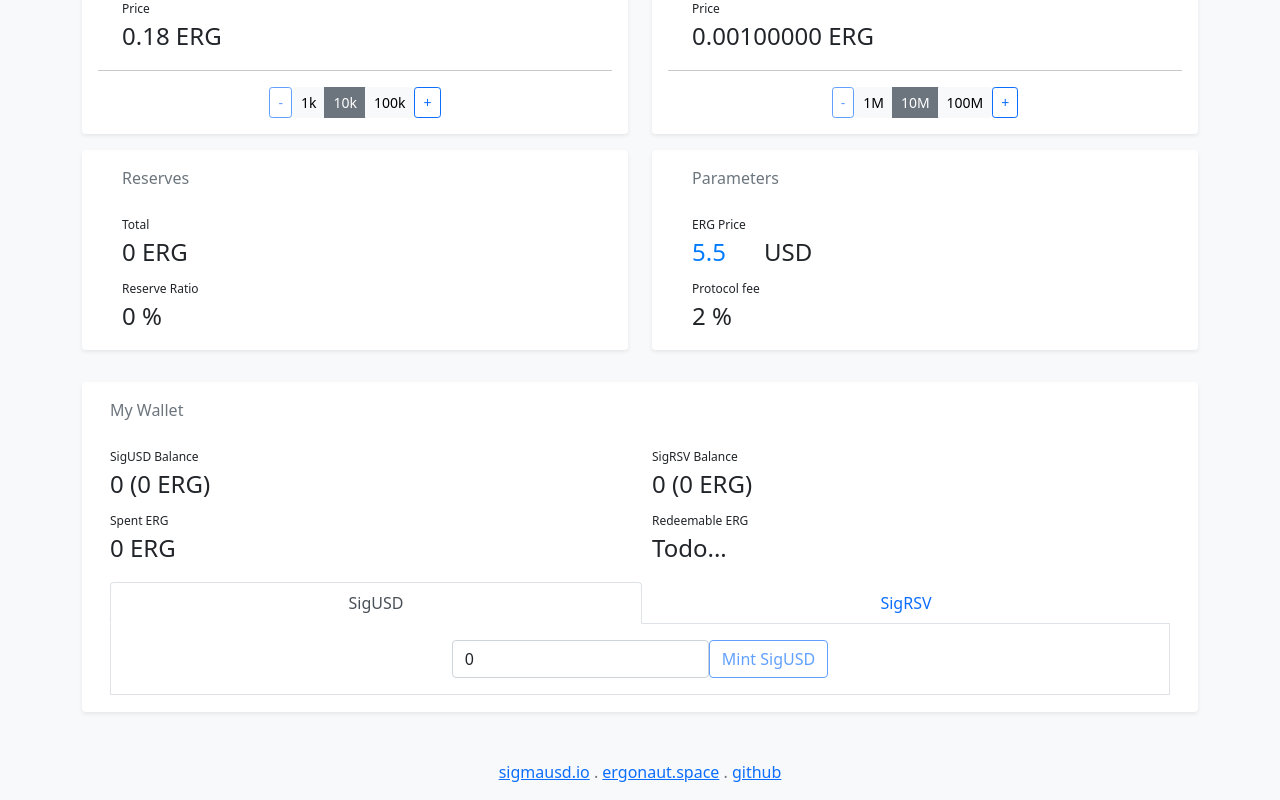
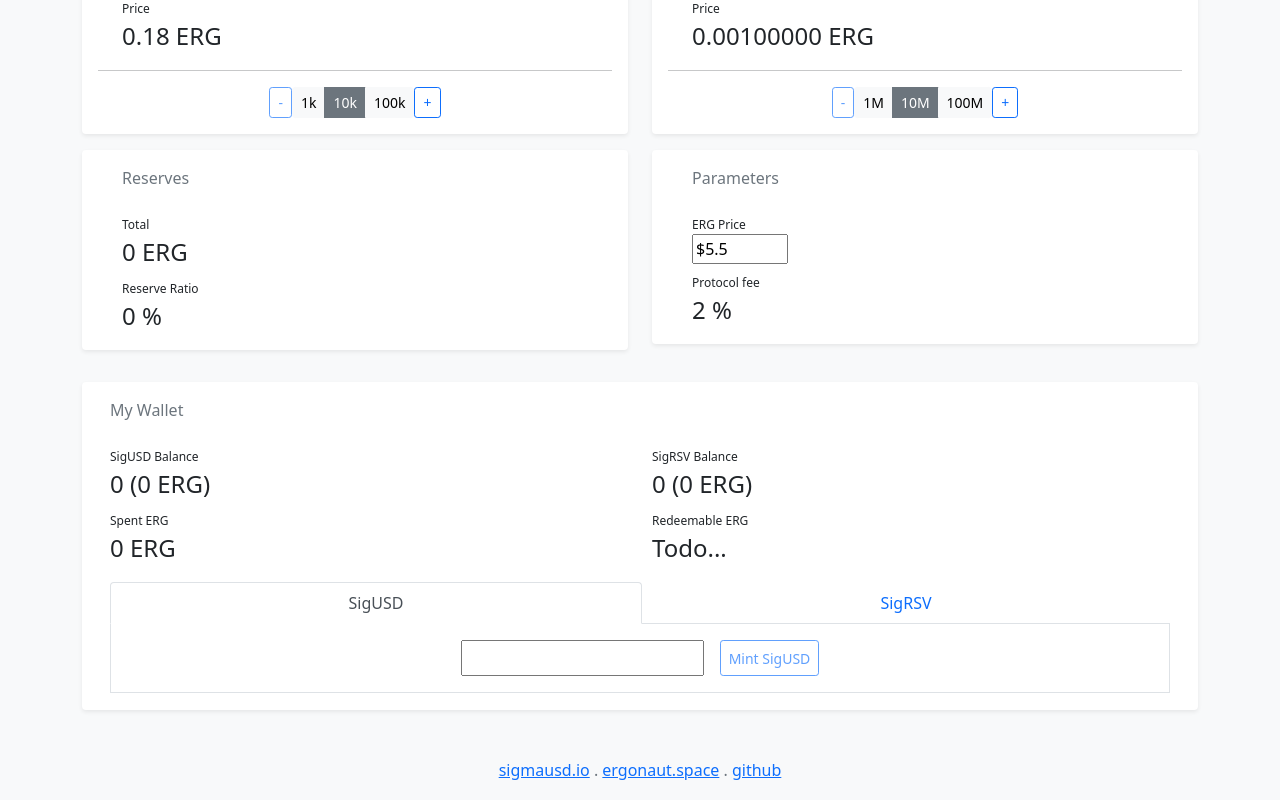
Before and after one commit to abchrisxyz/ageusdemo, a React (Create React App) app: page / in a window 1280 px wide. Shown: the part 457-1257 px from the top of the page. Built offline with nearby package versions, Linux system fonts and the light colour scheme; no server answers.

Commit message:
Improve numeric inputs

```diff
--- a/package.json
+++ b/package.json
@@ -8,6 +8,7 @@
     "@testing-library/user-event": "^13.1.8",
     "react": "^17.0.2",
     "react-dom": "^17.0.2",
+    "react-number-format": "^4.6.3",
     "react-scripts": "4.0.3",
     "web-vitals": "^1.1.2"
   },
--- a/src/parameters.js
+++ b/src/parameters.js
@@ -1,3 +1,4 @@
+import NumberFormat from 'react-number-format';
 import Box from './box';
 import Prop from './prop';
 
@@ -9,17 +10,21 @@
     <Box>
       <div className="container">
         <div className="text-muted mb-3">Parameters</div>
-        {/* <Prop label="ERG Price" value={ergPrice.toFixed(2) + " USD"} /> */}
         <form id="ergprice">
           <label>ERG Price</label>
-          <input
-            type="number"
-            min="0.01"
-            step="0.1"
+          <NumberFormat
+            style={{maxWidth: '6rem'}}
             value={ergPrice}
-            onChange={(e) => setErgPrice(Number(e.target.value))}
+            thousandSeparator={true}
+            allowNegative={false}
+            decimalScale="2"
+            fixedDecimalScale={false}
+            prefix="$"
+            onValueChange = {(values) => {
+             const {value} = values;
+             setErgPrice(Number(value));
+            }}
           />
-          <div className="units">USD</div>
         </form>
         <Prop label="Protocol fee" value="2 %" />
       </div>
--- a/src/wallet.js
+++ b/src/wallet.js
@@ -1,4 +1,5 @@
 import { useState } from 'react';
+import NumberFormat from 'react-number-format';
 
 import Box from './box';
 import Prop from './prop';
@@ -15,19 +16,21 @@
   const disabled = nbOfCoins <= 0;
 
   return (
-    <div className="d-flex justify-content-center p-3">
-      <form>
-        <input
-          type="number"
-          className="form-control"
-          min="0"
-          value={nbOfCoins}
-          onChange={(e) => setNbOfCoins(Number(e.target.value))}
-        />
-      </form>
+    <div className="d-flex flex-column flex-sm-row justify-content-center p-3">
+      <NumberFormat
+        className="p-1"
+        value={nbOfCoins > 0 ? nbOfCoins : null}
+        thousandSeparator={true}
+        allowNegative={false}
+        suffix={" " + coin}
+        onValueChange = {(values) => {
+         const {value} = values;
+         setNbOfCoins(Number(value));
+        }}
+      />
       <button
         type="button"
-        className="btn btn-outline-primary ml-3"
+        className="btn btn-sm btn-outline-primary ms-sm-3 mt-3 mt-sm-0"
         disabled={disabled}
         onClick={(e) => mint(nbOfCoins)}
       >Mint {coin}
```
Also changed, not shown: 1 other file (tests, documents, lock files or other folders).
